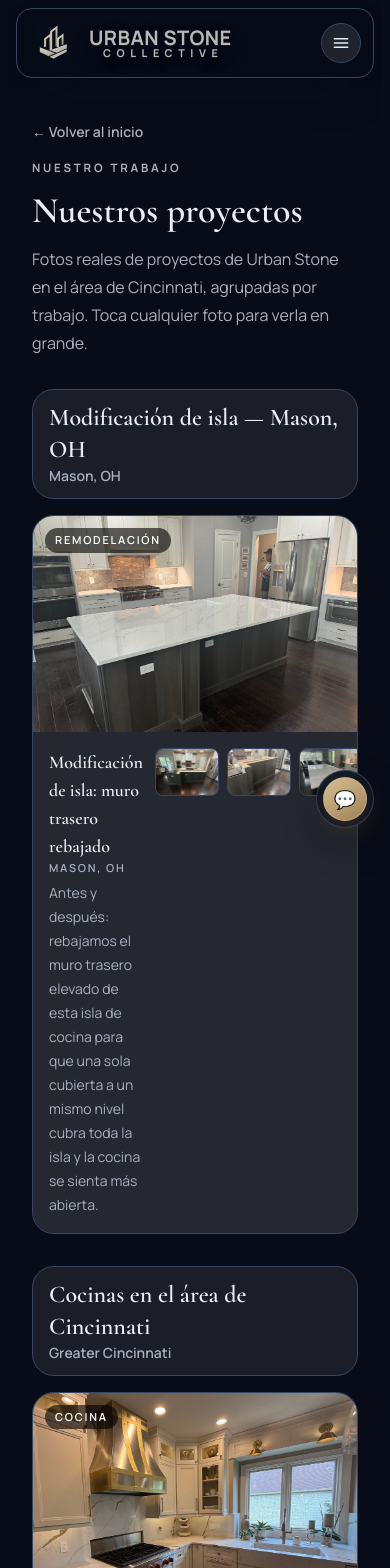
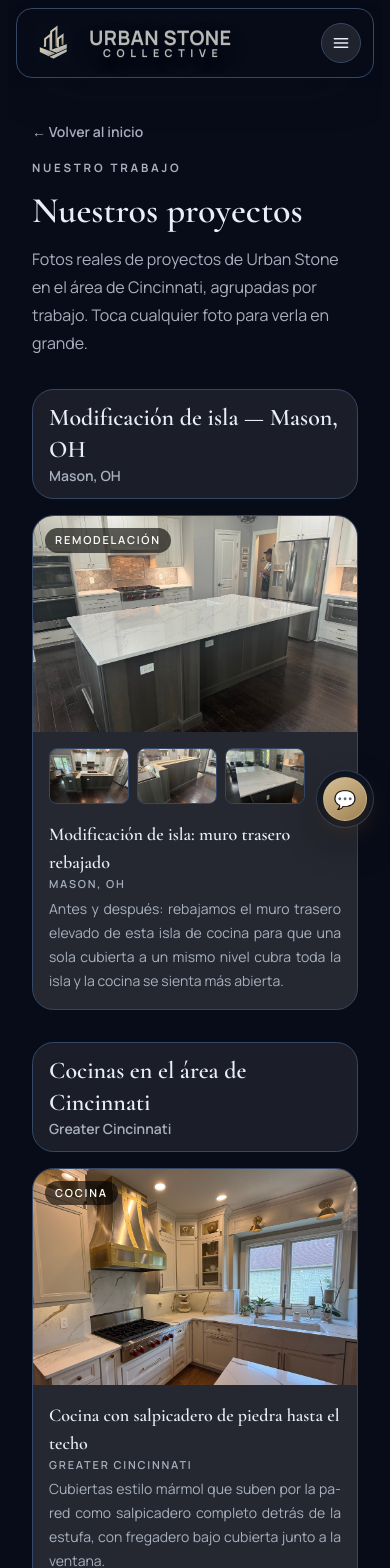
Before and after one commit to 0xwaya/urbanstone, a Next.js app in the folder frontend/: page /es/projects in a window 390 px wide. Shown: the top 1568 px of the page. Built offline with nearby package versions, Linux system fonts and the light colour scheme; no server answers.

Commit message:
Projects: full-width card description on mobile (#14)
* Projects: stack project card body so description is full width on mobile

* Projects card: thumbnails under image, justified hyphenated description on mobile

---------

Co-authored-by: Grok Bot <grokbot@local>

```diff
--- a/frontend/components/projects/ProjectCard.jsx
+++ b/frontend/components/projects/ProjectCard.jsx
@@ -20,21 +20,21 @@ export default function ProjectCard({ project, copy, onOpen }) {
                 />
                 {project.tag ? <span className="absolute left-3 top-3 rounded-full bg-black/60 px-2.5 py-1 text-[11px] font-semibold uppercase tracking-[0.16em] text-white">{project.tag}</span> : null}
             </button>
-            <div className="flex items-start justify-between gap-3 p-4">
-                <div>
-                    <h3 className="font-display text-lg font-semibold text-text">{project.title}</h3>
-                    <p className="text-[11px] font-semibold uppercase tracking-[0.16em] text-muted">{project.location}</p>
-                    <p className="mt-1 text-sm leading-6 text-muted">{project.text}</p>
-                </div>
+            <div className="flex min-w-0 flex-col gap-3 p-4">
                 {rest.length ? (
-                    <div className="flex shrink-0 gap-2">
+                    <div className="-mx-1 flex gap-2 overflow-x-auto px-1 pb-1">
                         {rest.map((p, i) => (
-                            <button key={p.src} type="button" className="relative h-12 w-16 overflow-hidden rounded-lg border border-border" onClick={onOpen(project, i + 1)} aria-label={`${copy.viewLabel}: ${p.alt}`}>
-                                <Image src={p.src} alt="" fill sizes="64px" className="object-cover" />
+                            <button key={p.src} type="button" className="relative h-14 w-20 shrink-0 overflow-hidden rounded-lg border border-border" onClick={onOpen(project, i + 1)} aria-label={`${copy.viewLabel}: ${p.alt}`}>
+                                <Image src={p.src} alt="" fill sizes="80px" className="object-cover" />
                             </button>
                         ))}
                     </div>
                 ) : null}
+                <div className="min-w-0">
+                    <h3 className="font-display text-lg font-semibold text-text">{project.title}</h3>
+                    <p className="text-[11px] font-semibold uppercase tracking-[0.16em] text-muted">{project.location}</p>
+                    <p className="mt-1 text-justify text-sm leading-6 text-muted hyphens-auto sm:text-left">{project.text}</p>
+                </div>
             </div>
         </li>
     );
```
